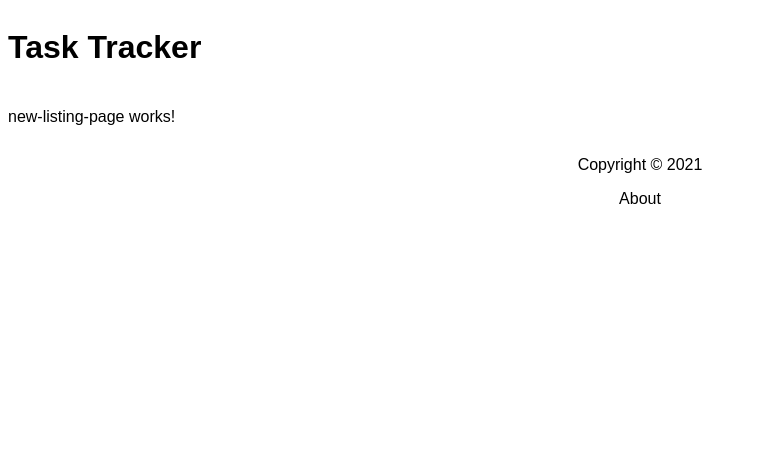
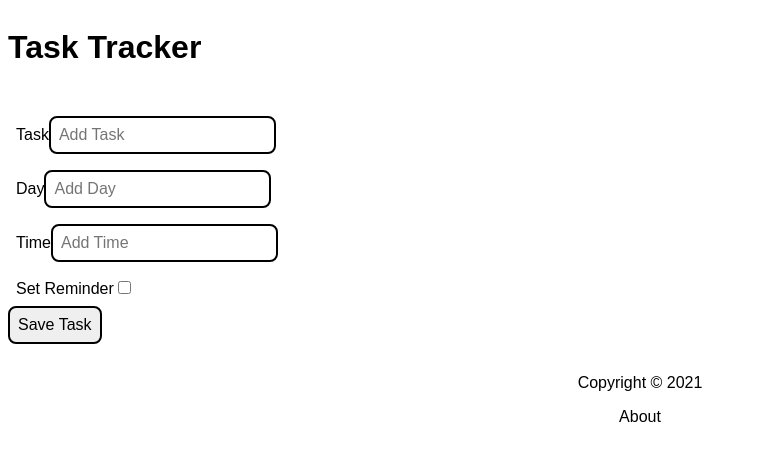
Before and after one commit to kalkutti/ngmodalapp, an Angular app in the folder angular-crash-2021/: page /new-listing in a window 1280 px wide. Shown: the top 460 px of the page, without its empty margins (0-757 px from the left). Built offline with nearby package versions, Linux system fonts and the light colour scheme.

Commit message:
Update new-listing-page.component.html

```diff
--- a/angular-crash-2021/src/app/components/new-listing-page/new-listing-page.component.html
+++ b/angular-crash-2021/src/app/components/new-listing-page/new-listing-page.component.html
@@ -1 +1,42 @@
-<p>new-listing-page works!</p>
+<form class="add-form" (ngSubmit)="onSubmit()">
+  <div class="form-control">
+    <label for="text">Task</label>
+    <input
+      type="text"
+      name="text"
+      [(ngModel)]="text"
+      id="text"
+      placeholder="Add Task"
+    />
+  </div>
+  <div class="form-control">
+    <label for="day">Day</label>
+    <input
+      type="text"
+      name="day"
+      [(ngModel)]="day"
+      id="day"
+      placeholder="Add Day"
+    />
+  </div>
+  <div class="form-control">
+    <label for="time">Time</label>
+    <input
+      type="text"
+      name="time"
+      [(ngModel)]="time"
+      id="day"
+      placeholder="Add Time"
+    />
+  </div>
+  <div class="form-control form-control-check">
+    <label for="reminder">Set Reminder</label>
+    <input
+      type="checkbox"
+      name="reminder"
+      [(ngModel)]="reminder"
+      id="reminder"
+    />
+  </div>
+  <input type="submit" value="Save Task" class="btn btn-block" />
+</form>
```
